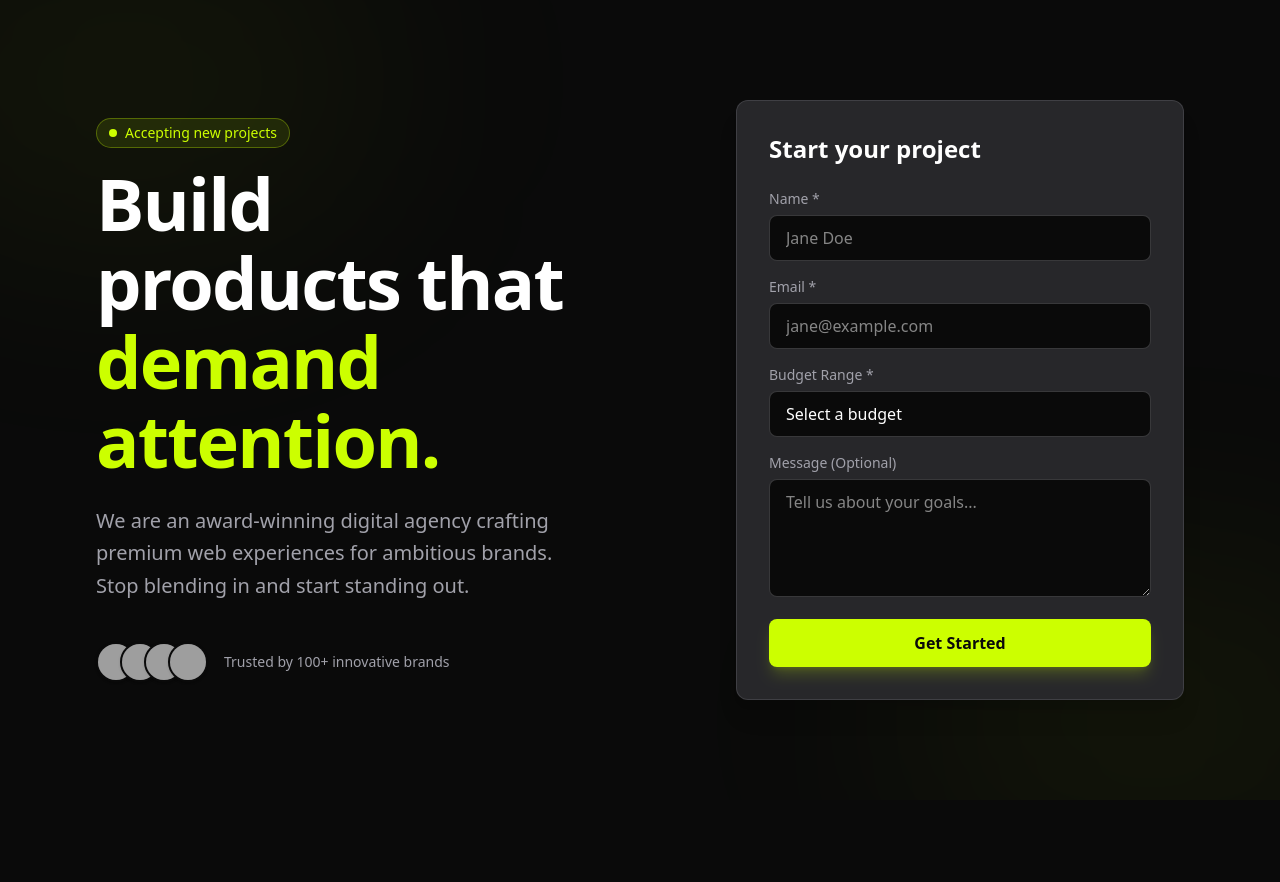
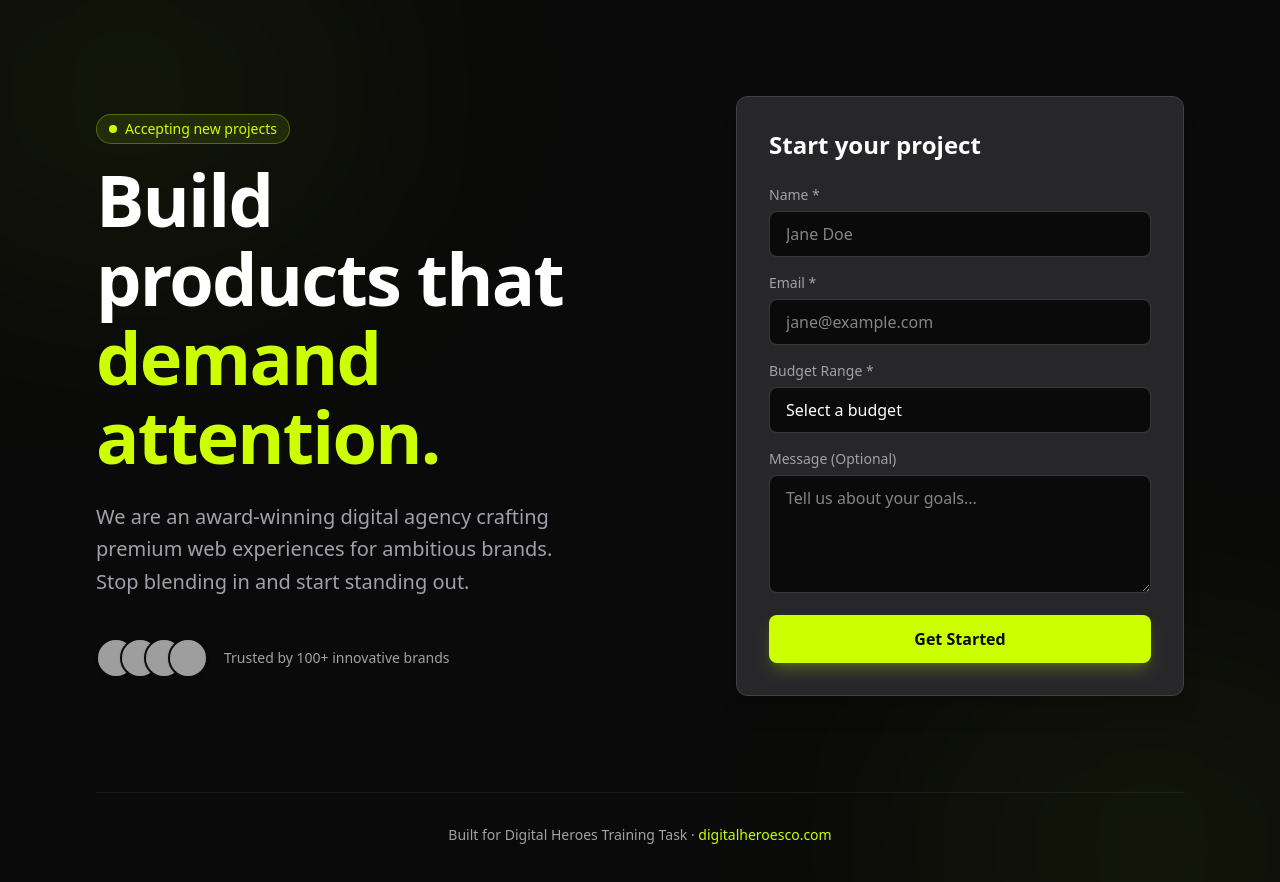
Before and after one commit to Aditya-dxt/leaddesk-mini, a Next.js app: page / in a window 1280 px wide. Shown: the top 882 px of the page. Before the commit the page ends 800 px from the top, so only its background shows below. Built offline with nearby package versions, Linux system fonts and the light colour scheme; grey boxes are pictures that could not be loaded.

Commit message:
docs: update README, env.example, and add credit footer

```diff
--- a/app/page.tsx
+++ b/app/page.tsx
@@ -70,6 +70,10 @@ export default function Home() {
         </motion.div>
 
       </div>
+
+      <footer className="w-full mt-24 pt-8 border-t border-muted-foreground/10 text-center text-sm text-muted-foreground">
+        Built for Digital Heroes Training Task · <a href="https://digitalheroesco.com" target="_blank" rel="noopener noreferrer" className="text-accent hover:underline">digitalheroesco.com</a>
+      </footer>
     </main>
   );
 }
```
Also changed, not shown: 1 other file (tests, documents, lock files or other folders).
